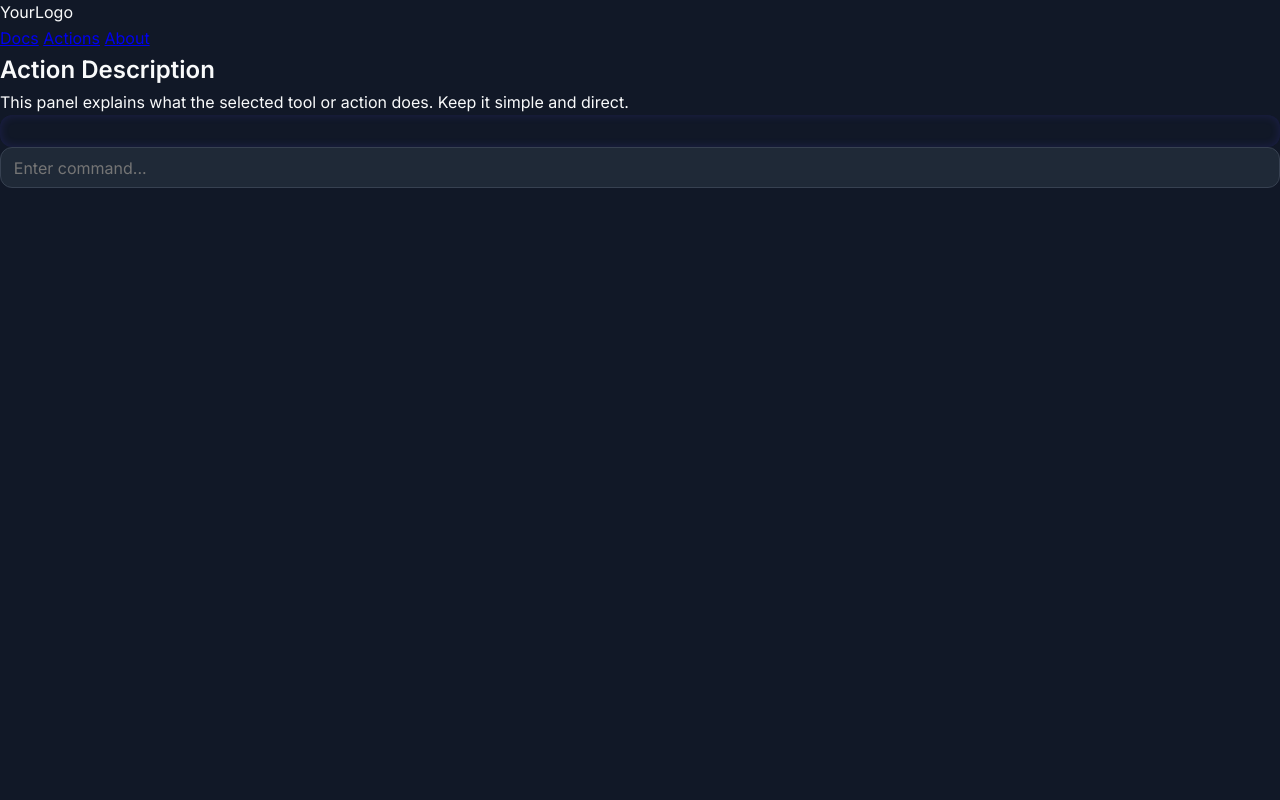
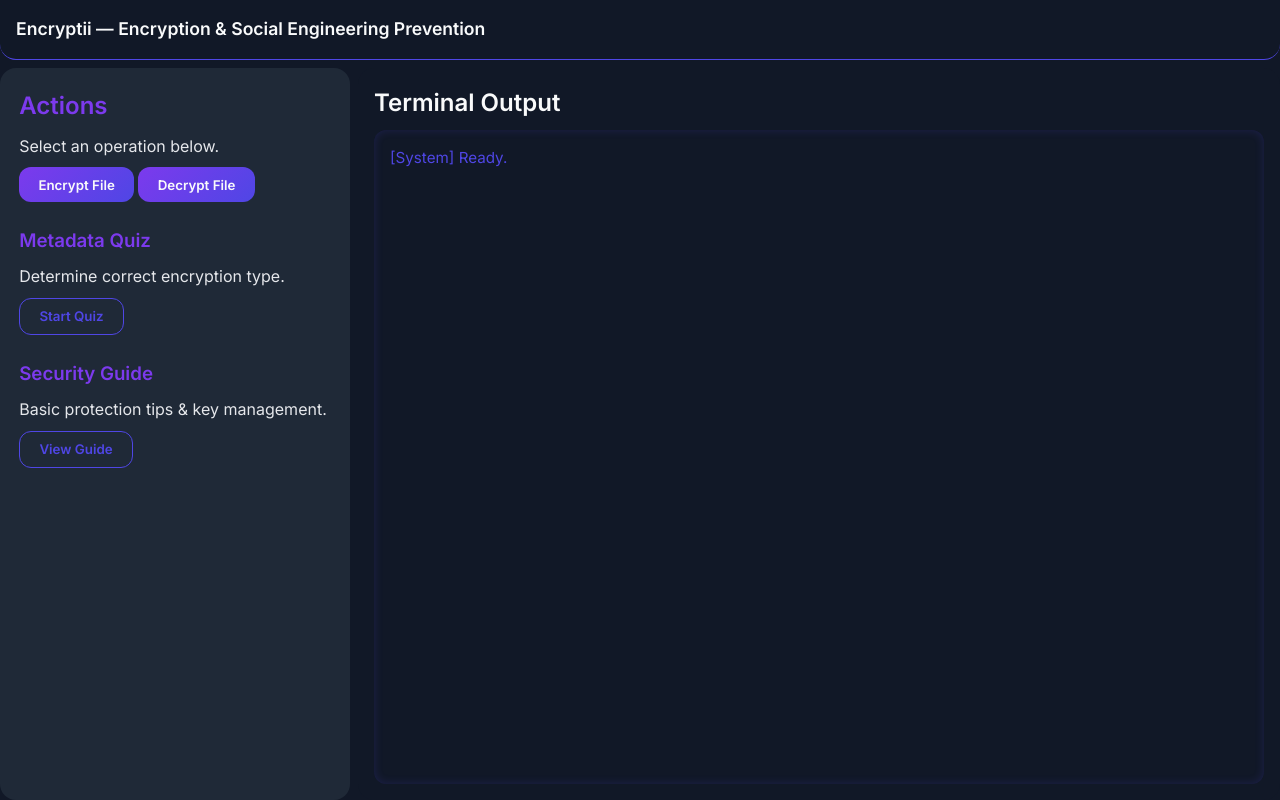
Before and after one commit to Github-coder-plus/encryptii, a plain HTML site: page frontend/index.html in a window 1280 px wide. Drawn offline with Linux system fonts and the light colour scheme.

Commit message:
Update index.html structure and content

```diff
--- a/frontend/index.html
+++ b/frontend/index.html
@@ -3,52 +3,61 @@
 <head>
     <meta charset="UTF-8" />
     <meta name="viewport" content="width=device-width, initial-scale=1.0" />
+    <title>Encryptii</title>
 
     <!-- Inter Font -->
     <link rel="preconnect" href="https://fonts.googleapis.com">
     <link rel="preconnect" href="https://fonts.gstatic.com" crossorigin>
-    <link href="https://fonts.googleapis.com/css2?family=Inter:wght@300;400;500;600&display=swap" rel="stylesheet">
+    <link href="https://fonts.googleapis.com/css2?family=Inter:wght@400;500;600&display=swap" rel="stylesheet">
 
-    <!-- Main CSS -->
+    <!-- Stylesheet -->
     <link rel="stylesheet" href="style.css" />
-
-    <title>Your Project Name</title>
 </head>
 
 <body>
 
-    <!-- Main Layout Grid -->
-    <div class="layout">
+    <div class="grid-container">
 
         <!-- Top Bar -->
-        <header class="topbar">
-            <div class="logo">YourLogo</div>
-            <nav class="nav">
-                <a href="#">Docs</a>
-                <a href="#">Actions</a>
-                <a href="#">About</a>
-            </nav>
-        </header>
+        <div class="top-bar">
+            Encryptii — Encryption & Social Engineering Prevention
+        </div>
 
-        <!-- Left Panel / Description -->
-        <aside class="sidebar">
-            <h2>Action Description</h2>
-            <p>This panel explains what the selected tool or action does. Keep it simple and direct.</p>
-        </aside>
+        <!-- Left Panel -->
+        <div class="left-panel">
+            <h2>Actions</h2>
+            <p>Select an operation below.</p>
 
-        <!-- Terminal-ish Area -->
-        <main class="terminal">
-            <div class="terminal-output" id="terminal-output">
-                <!-- JS will append text here later -->
+            <button class="btn btn-primary">Encrypt File</button>
+            <button class="btn btn-primary">Decrypt File</button>
+
+            <div class="mb-4"></div>
+
+            <h3>Metadata Quiz</h3>
+            <p>Determine correct encryption type.</p>
+            <button class="btn btn-secondary">Start Quiz</button>
+
+            <div class="mb-4"></div>
+
+            <h3>Security Guide</h3>
+            <p>Basic protection tips & key management.</p>
+            <button class="btn btn-secondary">View Guide</button>
+        </div>
+
+        <!-- Right Panel (Terminal Area) -->
+        <div class="right-panel">
+
+            <h2 class="mb-2">Terminal Output</h2>
+
+            <div class="terminal-output" id="terminal">
+                <p class="log-info">[System] Ready.</p>
             </div>
-            <div class="terminal-input-area">
-                <input type="text" id="terminal-input" placeholder="Enter command..." />
-            </div>
-        </main>
 
+        </div>
     </div>
 
-    <!-- JavaScript -->
+    <!-- Scripts -->
     <script src="script.js"></script>
+
 </body>
 </html>
```
